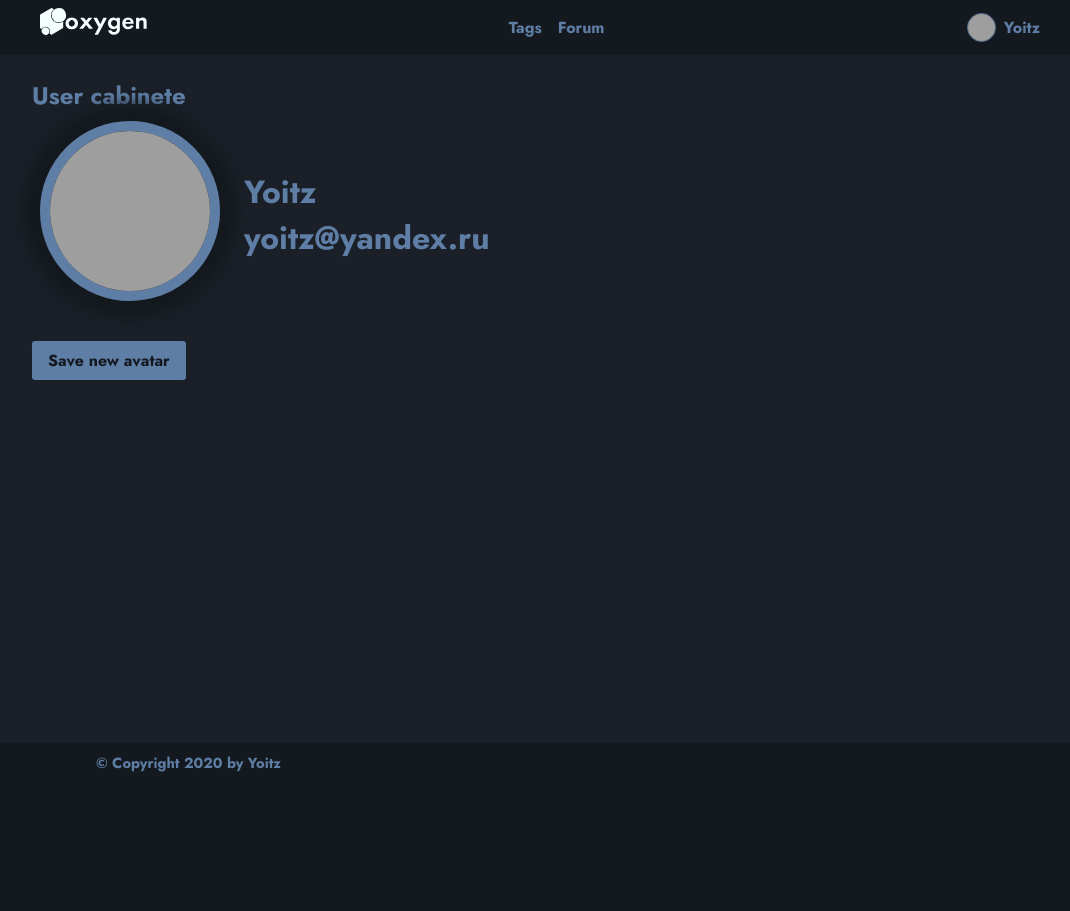
After one commit to YoitzWolf/oxygen, a Flask app: page /me in a window 1280 px wide. The commit adds this page. Shown: the whole page, without its empty margins (96-1166 px from the left). Run offline with Flask 2, Linux system fonts and the light colour scheme; a user stored in the database is signed in; grey boxes are pictures that could not be loaded.

Commit message:
User capitalizer

```diff
--- a/app/services/users/cab_api.py
+++ b/app/services/users/cab_api.py
@@ -0,0 +1,87 @@
+# -*- coding: utf-8 -*-
+
+# User Api Master
+
+import flask                                        as flask
+import flask_wtf                                    as wtf
+from flask_login                                    import current_user, login_user
+import os                                           as os
+from werkzeug.utils                                 import secure_filename
+
+# my modules
+from app.services.configs.mcf                       import Config, Database_Config
+from app.services.courier.svg                       import SvgMaster
+from app.services.courier.jsr                       import JsonMaster
+
+
+from app.alchemy                                     import session as Session
+import app.services.users.usr_api                    as UserMaster
+from app.alchemy.models.users                        import User
+
+""" Service User"""
+
+folder = "templates"
+
+blueprint: flask.Blueprint = flask.Blueprint('cabinete_api', __name__, template_folder=folder)
+# courier: Courier = Courier()
+Session.global_init(Database_Config.USER)
+session = Session.create_session()
+
+def init_blueprint(folder: str=Config.TEMPLATES_FOLDER):
+    global blueprint
+    blueprint = flask.Blueprint('user_api', __name__, template_folder=folder)
+
+def setTemplateFolder(self, folder="templates"):
+    global blueprint
+    blueprint = flask.Blueprint('user_api', __name__, template_folder=folder)
+
+def getBlueprint() -> flask.Blueprint:
+    return blueprint
+
+
+# -----------Routes-----------
+
+@blueprint.route('/me/change', methods=['POST'])
+def new_avatar():
+    if not UserMaster.is_auntethicated():
+        return flask.redirect('/me')
+    file = flask.request.files['avatar']
+    print(file.__dict__)
+
+
+    file.save("static/images/avatars/" + UserMaster.get_user().login + file.filename.split('.')[-1])
+
+    session = Session.create_session()
+    session.query(User).filter(User.id==UserMaster.get_user().id).update(
+        {
+            "avatar": "static/images/avatars/" + UserMaster.get_user().login + file.filename.split('.')[-1]
+        }
+    )
+
+    session.commit()
+    return flask.redirect('/me')
+
+@blueprint.route('/me')
+def register():
+    if not UserMaster.is_auntethicated():
+        return flask.redirect('/')
+
+    elif flask.request.method == 'GET':
+        headers = {
+                "main": "Test Page",
+                "brand": SvgMaster.getFullLogo(),
+                "menu": JsonMaster.htmlifyFile(
+                    "./templates/json-templates/menu.json",
+                    {
+                        "activated": []
+                    }
+                ),
+                "user": UserMaster.get_userBar()
+        }
+        return flask.render_template(
+            "general-templates/user.html",
+            title="login to oxygen",
+            headers=headers,
+            user=UserMaster.get_user(),
+            adress=flask.request.host
+        )
--- a/main.py
+++ b/main.py
@@ -16,6 +16,7 @@ from app.services.courier.svg                       import SvgMaster
 from app.services.courier.jsr                       import JsonMaster
 
 import app.services.users.usr_api                   as UserMaster
+import app.services.users.cab_api                   as СabineteMaster
 import app.services.forums.frm_api                  as ForumMaster
 import app.services.forums.tgs_api                  as TagMaster
 import app.services.forums.mrk_api                  as MarkdownMaster
@@ -53,4 +54,6 @@ if __name__ == "__main__":
 
     app.register_blueprint(MarkdownMaster.blueprint)
 
+    app.register_blueprint(СabineteMaster.blueprint)
+
     app.run(host=getAddres(), port=getPort())
--- a/static/styles/general.css
+++ b/static/styles/general.css
@@ -406,6 +406,30 @@ fieldset legend{
     cursor: pointer;
 }
 
+.img-huge .img-1{
+    width: 10rem;
+    height: 10rem;
+    box-shadow: 0 0 1rem 1rem var(--deep-blue);
+    border-radius: 100%;
+    border-spacing: 0;
+    border: 10px solid var(--light-blue);
+
+}
+
+.img-huge {
+    font-size: 2rem;
+}
+
+img:hover{
+    border-color: var(--deep-blue) !important;
+}
+
+.img-huge div{
+    height: 100%;
+    margin-top: auto;
+    margin-left: 1rem;
+}
+
 .tag:hover{
     box-shadow: 0 0 1rem 0.5rem var(--deep-blue);
     z-index: 1000;
--- /dev/null
+++ b/templates/general-templates/user.html
@@ -0,0 +1,48 @@
+{% extends "general-templates/basic.html" %}
+
+{% block content %}
+<div class="w-80 mrg-auto wrap">
+        <form action="/me/change" method="POST" enctype="multipart/form-data">
+        <h2 class="mrg-auto">User cabinete</h2>
+
+        <div class="w-100 left-block" >
+            <nav class="linear-menu nohover">
+                    <li class="nohover btn item">
+                        <div class="wrap img-huge">
+                            <label>
+                                <img id="avatar" vspace=10 align="middle" class="img-1 item nohover" src="./{{user['avatar']}}">
+                                <input name="avatar" id="avatar-file" type="file" hidden>
+                            </label>
+                            <div class="item nohover"><p>{{user["login"]}}<br>{{user["email"]}}</p></div>
+                            <script>
+                                var source = false;
+                                document.getElementById('avatar-file').onchange = function onFileSelected(event) {
+                                      var selectedFile = event.target.files[0];
+                                      source = selectedFile;
+                                      var reader = new FileReader();
+
+                                      var imgtag = document.getElementById("avatar");
+                                      imgtag.title = selectedFile.name;
+
+                                      reader.onload = function(event) {
+                                        imgtag.src = event.target.result;
+                                      };
+
+                                      reader.readAsDataURL(selectedFile);
+                                }
+                            </script>
+                        </div>
+                    </li>
+            </nav>
+
+        </div>
+
+         <button type="submit" class="marg-auto btn-visible btn" style="display: block; border:none; margin-top: 2rem; font: inherit">
+           Save new avatar
+        </button>
+
+    </form>
+
+</div>
+
+{% endblock %}
```
Also changed, not shown: static/databases/usr-api.db, 1 other file.
